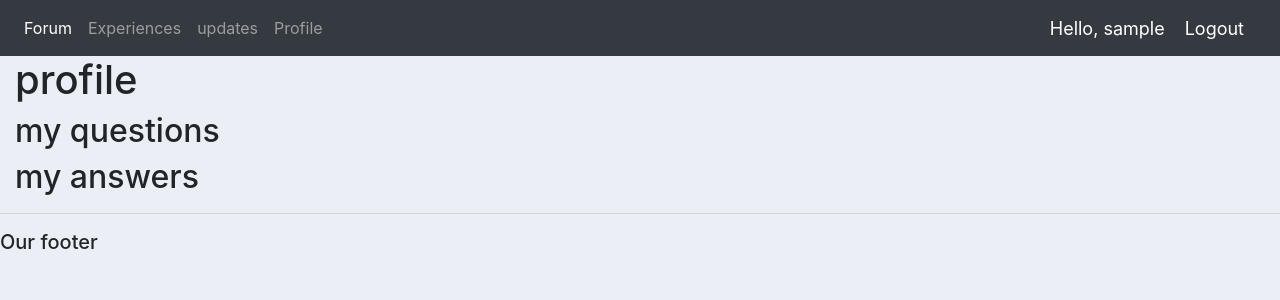
After one commit to DevelopersLeague/StudNet, a Django app: page /profile/ in a window 1280 px wide. The commit adds this page. Shown: the top 300 px of the page. Run offline with Django 3.2, Linux system fonts and the light colour scheme; the visitor is signed in with stand-in values (Sample User, id 1); data that the repository does not hold is empty; some libraries are stand-ins or nearby versions.

Commit message:
add profile

```diff
--- a/forum/templates/forum/navbar.html
+++ b/forum/templates/forum/navbar.html
@@ -26,7 +26,7 @@
         <a class="nav-link" href="{% url 'updates' %}">updates</a>
       </li>
       <li class="nav-item">
-        <a class="nav-link" href="#">Profile</a>
+        <a class="nav-link" href="{% url 'profile' %}">Profile</a>
       </li>
     </ul>
   </div>
--- /dev/null
+++ b/forum/templates/forum/profile.html
@@ -0,0 +1,13 @@
+{% extends "forum/main.html" %}
+    {% block content %}
+        <h1>profile</h1>
+        <h2>my questions</h2>
+        {% for question in questions %}
+            <p><a href="{% url  'question_display' question.id %}">{{question.question_text}}</a></p>
+        {% endfor %}
+        <h2>my answers</h2>
+        {% for answer in answers %}
+            <p>question: {{answer.question_id.question_text}}</p>
+            <p><a href="{% url  'question_display' answer.question_id.id %}">answer: {{answer.answer_text}}</a></p>
+        {% endfor %}
+    {% endblock %}
--- a/forum/urls.py
+++ b/forum/urls.py
@@ -30,6 +30,8 @@ urlpatterns = [
     path('forum/question/report/<int:id>/',
          views.question_report, name="question_report"),
     path('forum/answer/report/<int:id>/',
-         views.answer_report, name="answer_report")
+         views.answer_report, name="answer_report"),
+    # profile
+    path('profile/', views.profile, name="profile")
 
 ]
--- a/forum/views.py
+++ b/forum/views.py
@@ -308,3 +308,11 @@ def answer_report(request, id):
             return redirect("question_display", id=answer.question_id.id)
     context = {'form': form, 'errors': errors}
     return render(request, "forum/answer_report.html", context)
+
+# profile ---------------------------------------------------------------------
+@login_required(login_url='login')
+def profile(request):
+    questions = Question.objects.filter(user_id = request.user.id).order_by('-created_on')
+    answers = Answer.objects.filter(user_id = request.user.id).order_by('-created_on')
+    context = {'questions':questions, 'answers':answers}
+    return render(request,"forum/profile.html",context)
```
